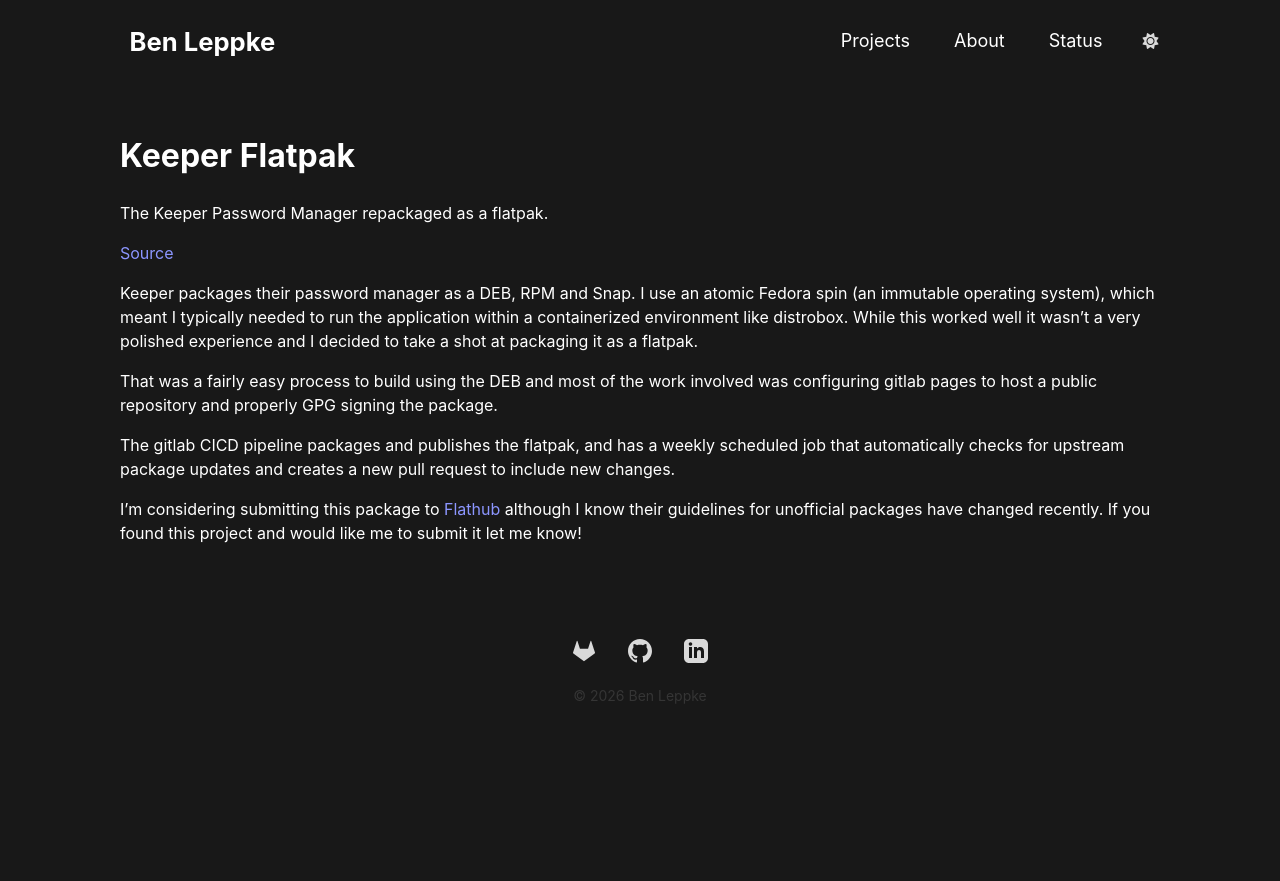
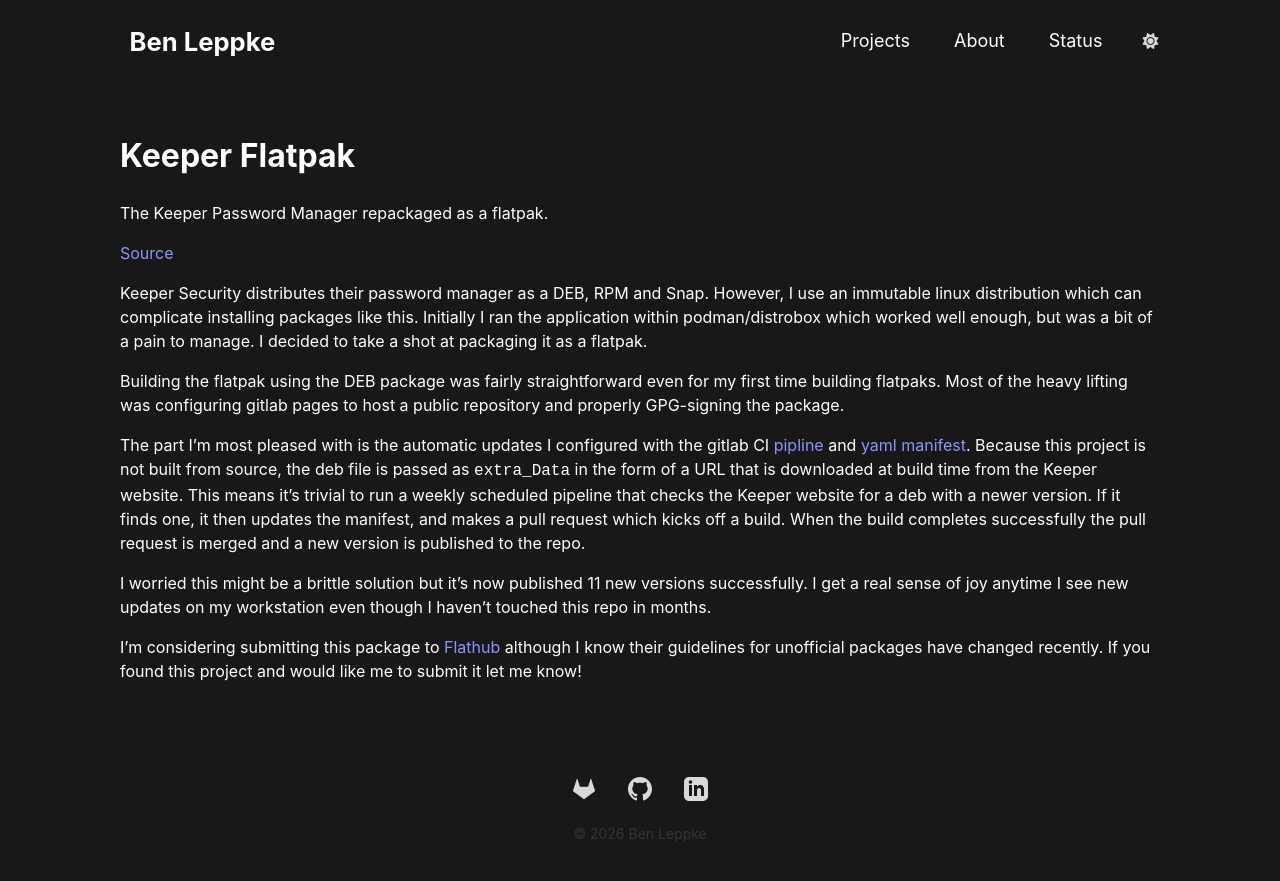
Before and after one commit to benleppke/benleppke.github.io, a Jekyll site: the page built from _projects/keeper-flatpak.md, in a window 1280 px wide. Shown: the top 881 px of the page. Built offline with Jekyll 4.4.1, drawn with Linux system fonts in a browser that asks for light colours.

Commit message:
Keeper project updates

```diff
--- a/_projects/keeper-flatpak.md
+++ b/_projects/keeper-flatpak.md
@@ -7,10 +7,12 @@
 featured: true
 ---
 
-Keeper packages their password manager as a DEB, RPM and Snap. I use an atomic Fedora spin (an immutable operating system), which meant I typically needed to run the application within a containerized environment like distrobox. While this worked well it wasn't a very polished experience and I decided to take a shot at packaging it as a flatpak.
+Keeper Security distributes their password manager as a DEB, RPM and Snap. However, I use an immutable linux distribution which can complicate installing packages like this. Initially I ran the application within podman/distrobox which worked well enough, but was a bit of a pain to manage. I decided to take a shot at packaging it as a flatpak.
 
-That was a fairly easy process to build using the DEB and most of the work involved was configuring gitlab pages to host a public repository and properly GPG signing the package.
+Building the flatpak using the DEB package was fairly straightforward even for my first time building flatpaks. Most of the heavy lifting was configuring gitlab pages to host a public repository and properly GPG-signing the package.
 
-The gitlab CICD pipeline packages and publishes the flatpak, and has a weekly scheduled job that automatically checks for upstream package updates and creates a new pull request to include new changes.
+The part I'm most pleased with is the automatic updates I configured with the gitlab CI [pipline](https://gitlab.com/benleppke/keeper/-/blob/main/.gitlab-ci.yml?ref_type=heads) and [yaml manifest](https://gitlab.com/benleppke/keeper/-/blob/main/io.gitlab.benleppke.KeeperPasswordManager.yml?ref_type=heads). Because this project is not built from source, the deb file is passed as `extra_Data` in the form of a URL that is downloaded at build time from the Keeper website. This means it's trivial to run a weekly scheduled pipeline that checks the Keeper website for a deb with a newer version. If it finds one, it then updates the manifest, and makes a pull request which kicks off a build. When the build completes successfully the pull request is merged and a new version is published to the repo.
+
+I worried this might be a brittle solution but it's now published 11 new versions successfully. I get a real sense of joy anytime I see new updates on my workstation even though I haven't touched this repo in months.
 
 I'm considering submitting this package to [Flathub](https://flathub.org) although I know their guidelines for unofficial packages have changed recently. If you found this project and would like me to submit it let me know!
```
